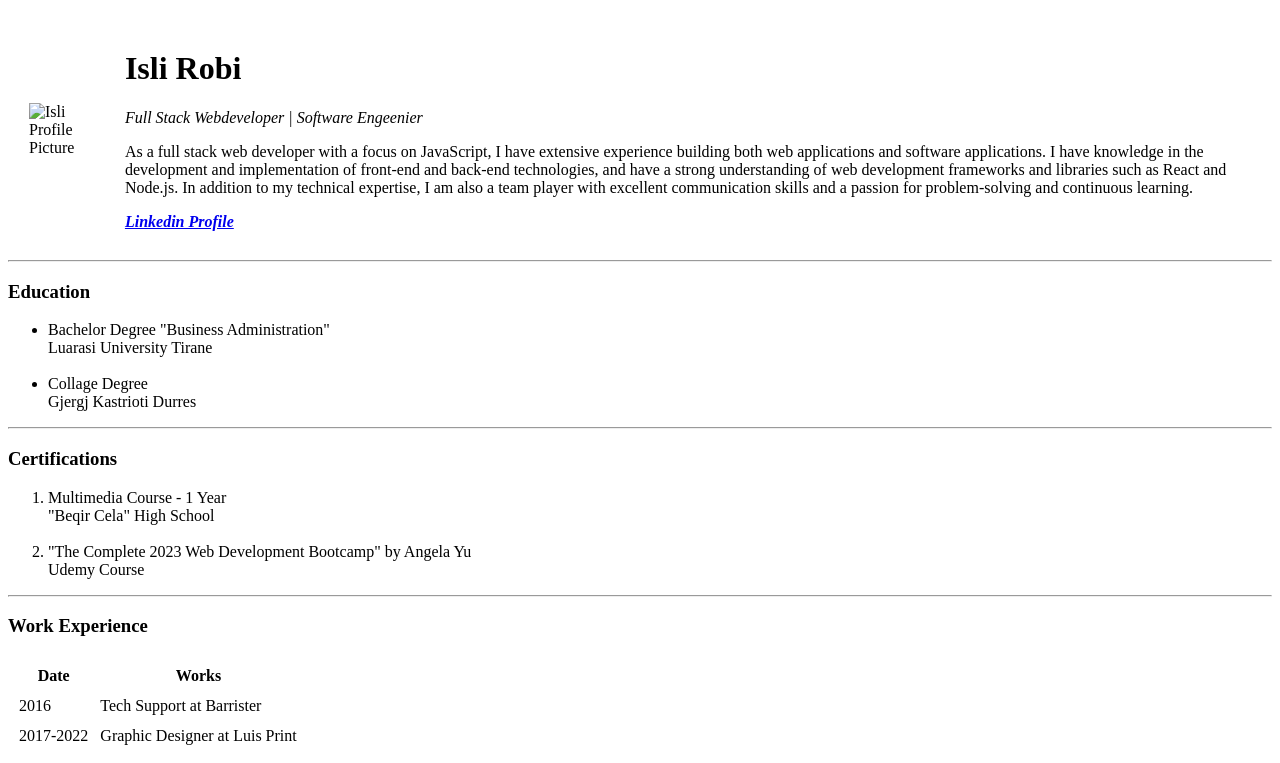
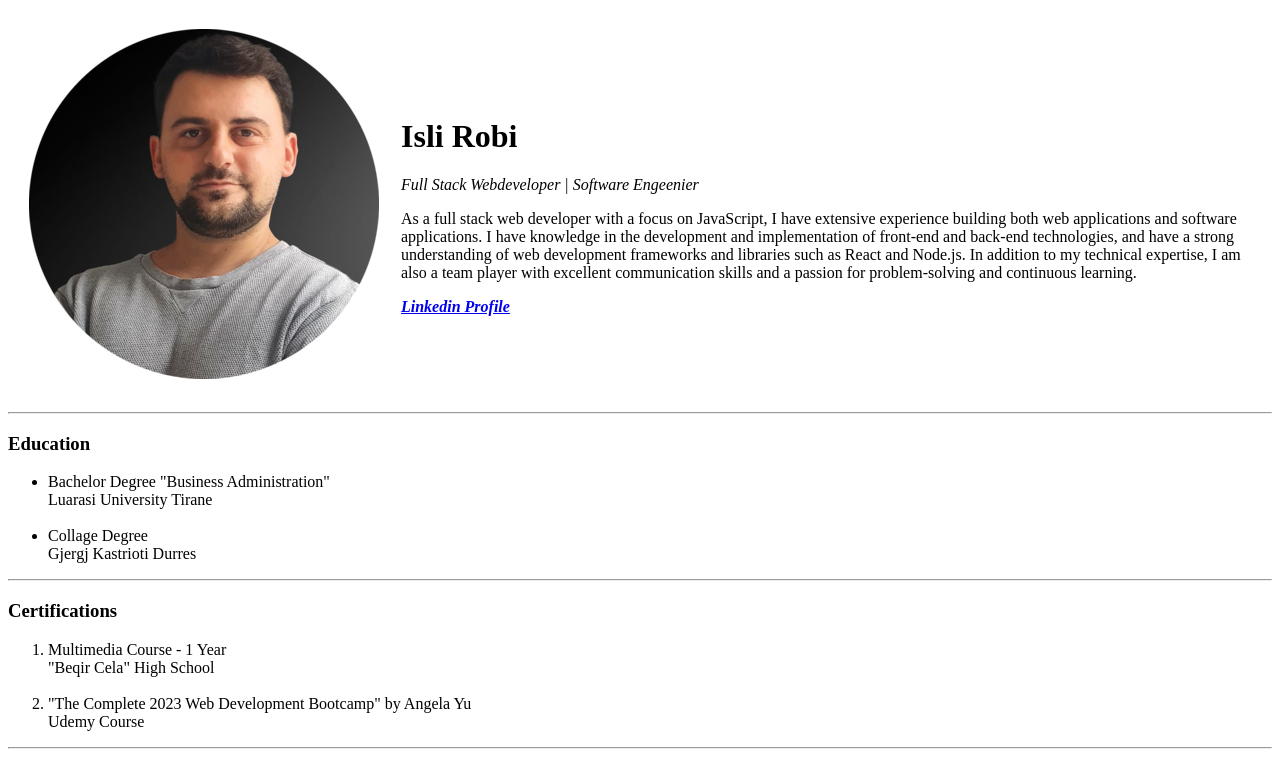
Before and after one commit to islirobi/CV, a plain HTML site: page index.html in a window 1280 px wide. Shown: the top 763 px of the page. Drawn offline with Linux system fonts and the light colour scheme.

Commit message:
Update index.html

```diff
--- a/index.html
+++ b/index.html
@@ -8,7 +8,7 @@
         <table cellspacing="20">
             <tr>
                 <td>
-                    <img src="./images/isli-picture.png" alt="Isli Profile Picture">
+                    <img src="isli-picture.png" alt="Isli Profile Picture">
 
                 </td>
                 <td>
```
